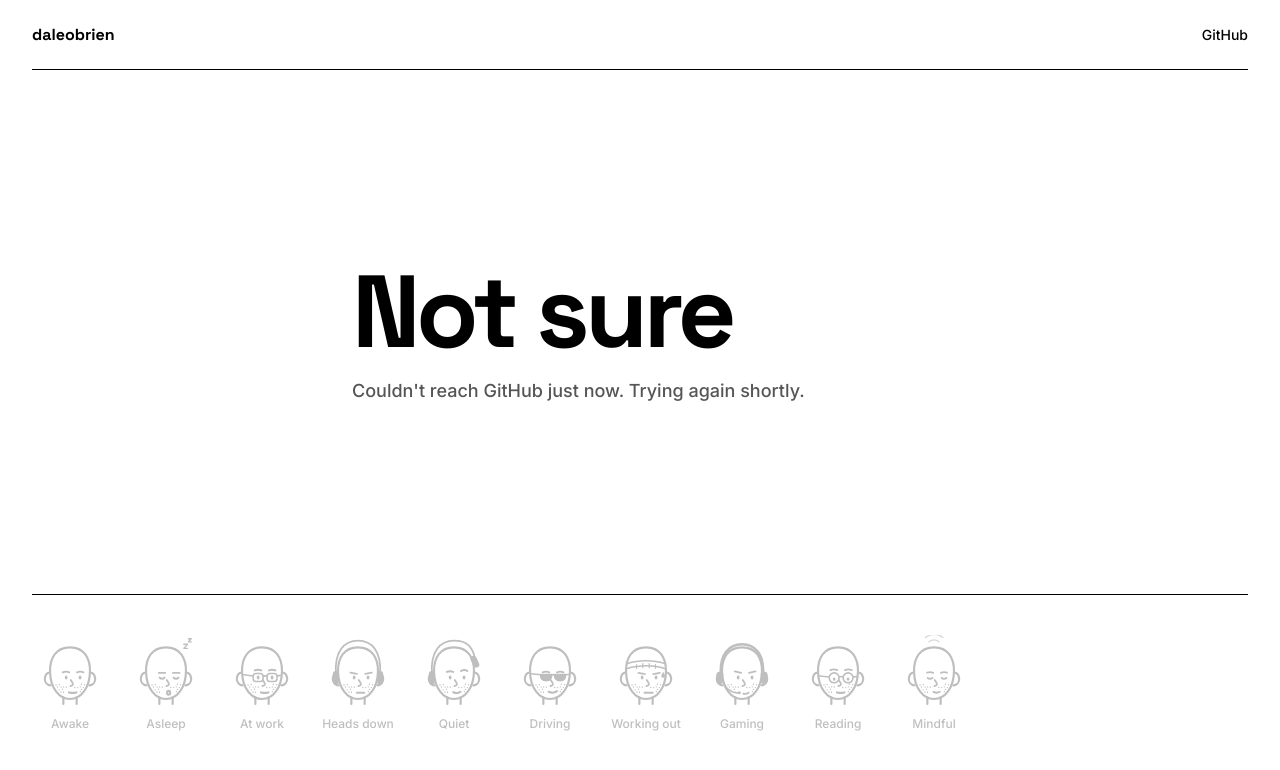
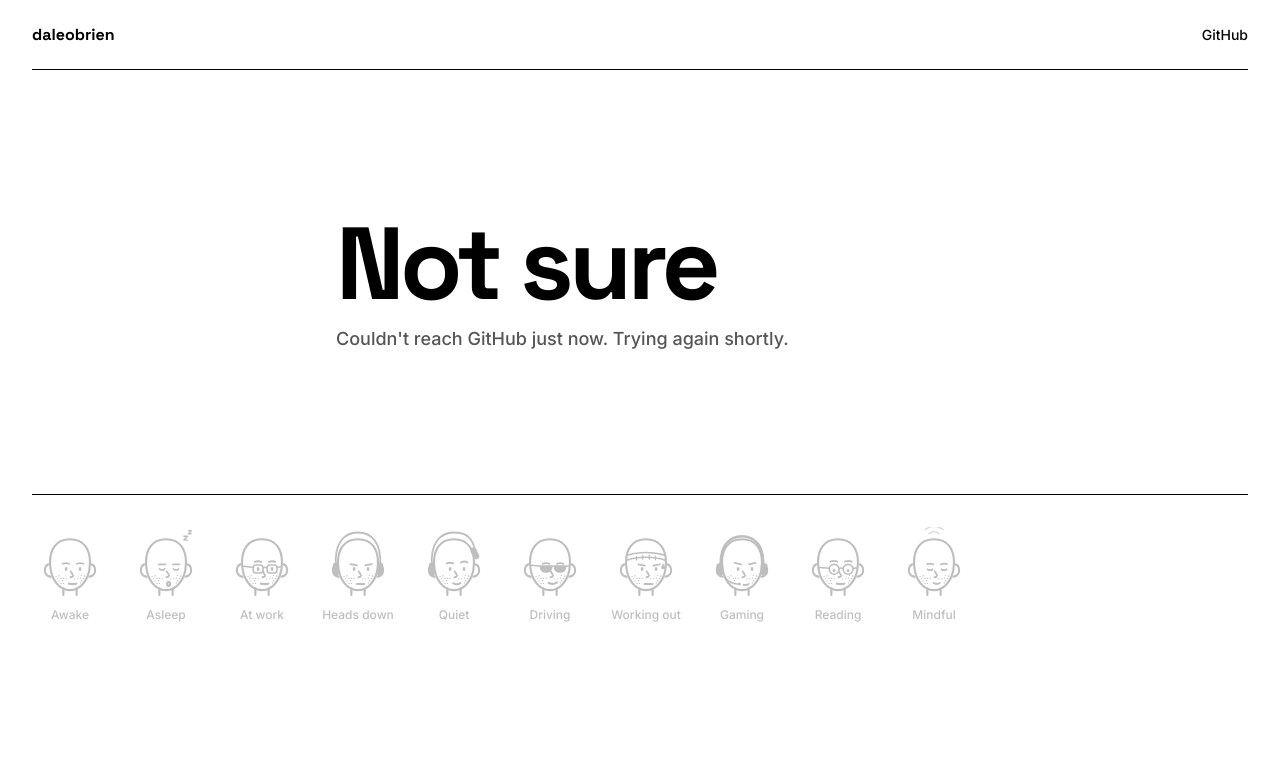
Before and after one commit to daleobrien/daleobrien.github.io, a plain HTML site: page status/index.html in a window 1280 px wide. Drawn offline with Linux system fonts and the light colour scheme; no server answers.

Commit message:
Status page: spacing scales with window height
Tight on small windows, roomier on large ones; a 1024x640 window now
fits the whole page without scrolling.

Co-Authored-By: Claude Opus 5.5 <noreply@anthropic.com>
Claude-Session: https://claude.ai/code/session_013uTbHggFFRPrFYEmR4dByP

```diff
--- a/status/index.html
+++ b/status/index.html
@@ -10,18 +10,18 @@
         <link rel="stylesheet" href="https://fonts.googleapis.com/css2?family=Inter:wght@400;500&family=Space+Grotesk:wght@500;700&display=swap" />
         <link rel="stylesheet" href="../style.css" />
         <style>
-            .sleep { display: flex; flex-wrap: wrap; align-items: center; gap: 2rem 4rem; padding: 6rem 0; }
+            .sleep { display: flex; flex-wrap: wrap; align-items: center; gap: clamp(1rem, 3vh, 2rem) clamp(2rem, 5vw, 4rem); padding: clamp(1.5rem, 7vh, 6rem) 0; }
             .face[hidden] { display: block; visibility: hidden; }
-            .face { width: min(16rem, 60vw); height: auto; color: #000; flex: 0 0 auto; }
-            .sleep-text { flex: 1 1 18rem; min-width: 0; display: flex; flex-direction: column; gap: 1.25rem; }
+            .face { width: clamp(7rem, min(30vh, 45vw), 16rem); height: auto; color: #000; flex: 0 0 auto; }
+            .sleep-text { flex: 1 1 18rem; min-width: 0; display: flex; flex-direction: column; gap: clamp(0.5rem, 2vh, 1.25rem); }
             .sleep h1 { margin: 0; font-family: "Space Grotesk", Inter, system-ui, sans-serif; font-weight: 700; font-size: clamp(3rem, 8vw, 7rem); line-height: 0.95; letter-spacing: -0.045em; }
             .note { margin: 0; font-size: 0.875rem; color: #555; max-width: 36ch; line-height: 1.5; }
             @media (max-width: 640px) {
                 .sleep { flex-direction: column; text-align: center; }
                 .sleep-text { flex: none; align-items: center; }
             }
-            @media (max-width: 480px) { .sleep { padding: 3.5rem 0; } }
-            .states { border-top: 1px solid #000; padding: 2.5rem 0 3rem; }
+
+            .states { border-top: 1px solid #000; padding: clamp(1.25rem, 4vh, 3rem) 0; }
             .states-row { list-style: none; margin: 0; padding: 0; display: flex; flex-wrap: wrap; gap: 1.5rem 1.25rem; }
             .state { display: flex; flex-direction: column; align-items: center; gap: 0.5rem; width: 4.75rem; opacity: 0.25; font-size: 0.75rem; font-weight: 500; text-align: center; transition: opacity 200ms; }
             .state img { width: 3.5rem; height: auto; }
```
